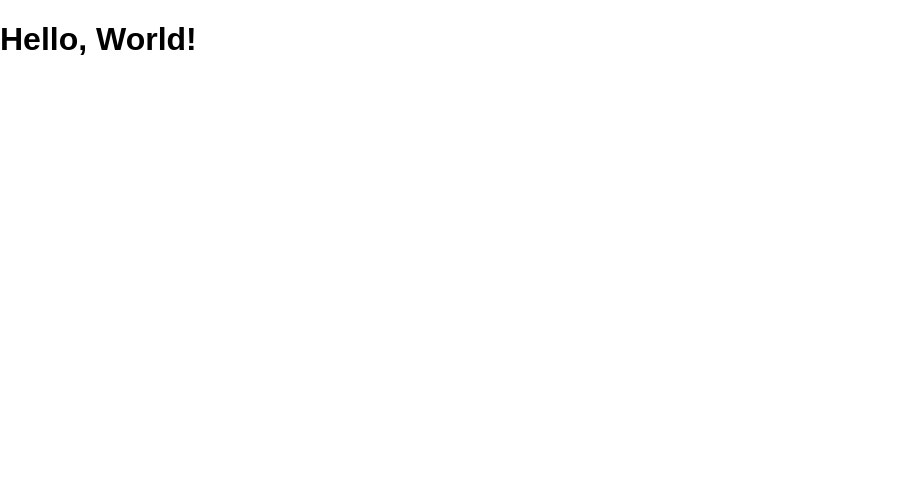
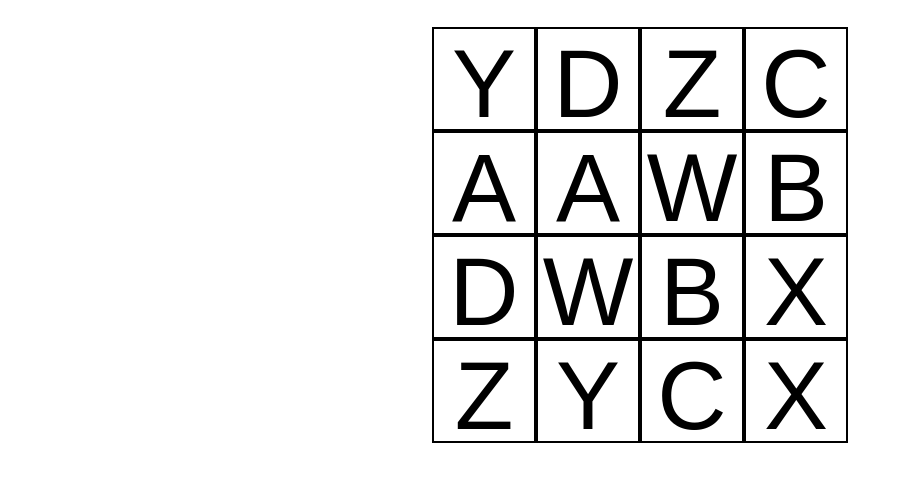
Before and after one commit to AngelMurchison/React-memory-game, a React app: page / in a window 1280 px wide. Shown: the whole page, without its empty margins (0-909 px from the left). Built offline with nearby package versions, Linux system fonts and the light colour scheme; some packages are replaced by stand-ins of ours.

Commit message:
added a board and 16 cells. each cell is receiving a random letter of a-d or w-z, 2 of each letter are available.

```diff
--- a/src/components/App.js
+++ b/src/components/App.js
@@ -1,9 +1,10 @@
 import React, { Component } from 'react'
-
+import Board from './Board'
+import Cell from './Cell'
 class App extends Component {
   render () {
-    return <div>
-      <h1>Hello, World!</h1>
+    return <div className="app-container">
+      <Board />
     </div>
   }
 }
--- /dev/null
+++ b/src/components/Board.js
@@ -0,0 +1,74 @@
+import React, { Component } from 'react'
+// min = 0, max = 16
+var getRandomInt = (min, max) => {
+  min = Math.ceil(min);
+  max = Math.floor(max);
+  return Math.floor(Math.random() * (max - min)) + min;
+}
+
+// fill our cells.
+var fillerLogic = (contentArray) => {
+    var contentIndex = getRandomInt(0, 16)
+    var containerIndex = getRandomInt(0, 16)
+    if(!usedContainerIndexes.includes(containerIndex) && contentArray[contentIndex] != 'used') {
+        document.getElementById("cell-" + containerIndex).textContent = contentArray[contentIndex]
+        usedContainerIndexes.push(containerIndex)
+        contentArray.splice(contentIndex, 1, 'used')
+        count++
+    }
+}
+
+// how many times do we want our logic to complete.
+var count = 0
+// where we will store the indexes that have been used.
+var usedContainerIndexes = []
+// where we will store the contents to implant into our cells.
+var cellContents = ['A', 'B', 'C', 'D',
+                   'A', 'B', 'C', 'D',
+                   'W', 'X', 'Y', 'Z',
+                   'W', 'X', 'Y', 'Z']
+
+class Board extends Component {
+    constructor (props) {
+    super (props);
+
+      }
+        componentDidMount() {
+            for (var index = 0; index < 16;) {
+                while (count == index) {
+                    fillerLogic(cellContents)
+                }
+                index ++
+            }
+        }
+  render () {
+    return <div className="board-container">
+        <div id="row-1">
+      <div id="cell-0" className="cell-container"></div>
+      <div id="cell-1" className="cell-container"></div>
+      <div id="cell-2" className="cell-container"></div>
+      <div id="cell-3" className="cell-container"></div>
+      </div>
+      <div id="row-2">
+      <div id="cell-4" className="cell-container"></div>
+      <div id="cell-5" className="cell-container"></div>
+      <div id="cell-6" className="cell-container"></div>
+      <div id="cell-7" className="cell-container"></div>
+      </div>
+      <div id="row-3">
+      <div id="cell-8" className="cell-container"></div>
+      <div id="cell-9" className="cell-container"></div>
+      <div id="cell-10" className="cell-container"></div>
+      <div id="cell-11" className="cell-container"></div>
+      </div>
+      <div id="row-4">
+      <div id="cell-12" className="cell-container"></div>
+      <div id="cell-13" className="cell-container"></div>
+      <div id="cell-14" className="cell-container"></div>
+      <div id="cell-15" className="cell-container"></div>
+      </div>
+    </div>
+  }
+}
+
+export default Board
--- /dev/null
+++ b/src/components/Cell.js
@@ -0,0 +1,11 @@
+import React, { Component } from 'react'
+
+class Cell extends Component {
+  render () {
+    return <div>
+      <h1>Hello, World!</h1>
+    </div>
+  }
+}
+
+export default Cell
--- a/src/styles/screen.scss
+++ b/src/styles/screen.scss
@@ -11,3 +11,28 @@ body {
   margin: 0;
   font: $base-text-size / 1 $base-font-family;
 }
+
+div.cell-container {
+  height: 100px;
+  width: 100px;
+  border: 2px solid black;
+  font-size: 6em;
+  text-align: center;
+}
+
+div.board-container {
+  display: flex;
+  flex-direction: row;
+  justify-content: center;
+  align-items: center;
+  height: 410px;
+  width: 410px;
+}
+
+div.app-container {
+  display: flex;
+  flex-direction: row;
+  justify-content: center;
+  align-items: center;
+  padding-top: 30px;
+}
```
